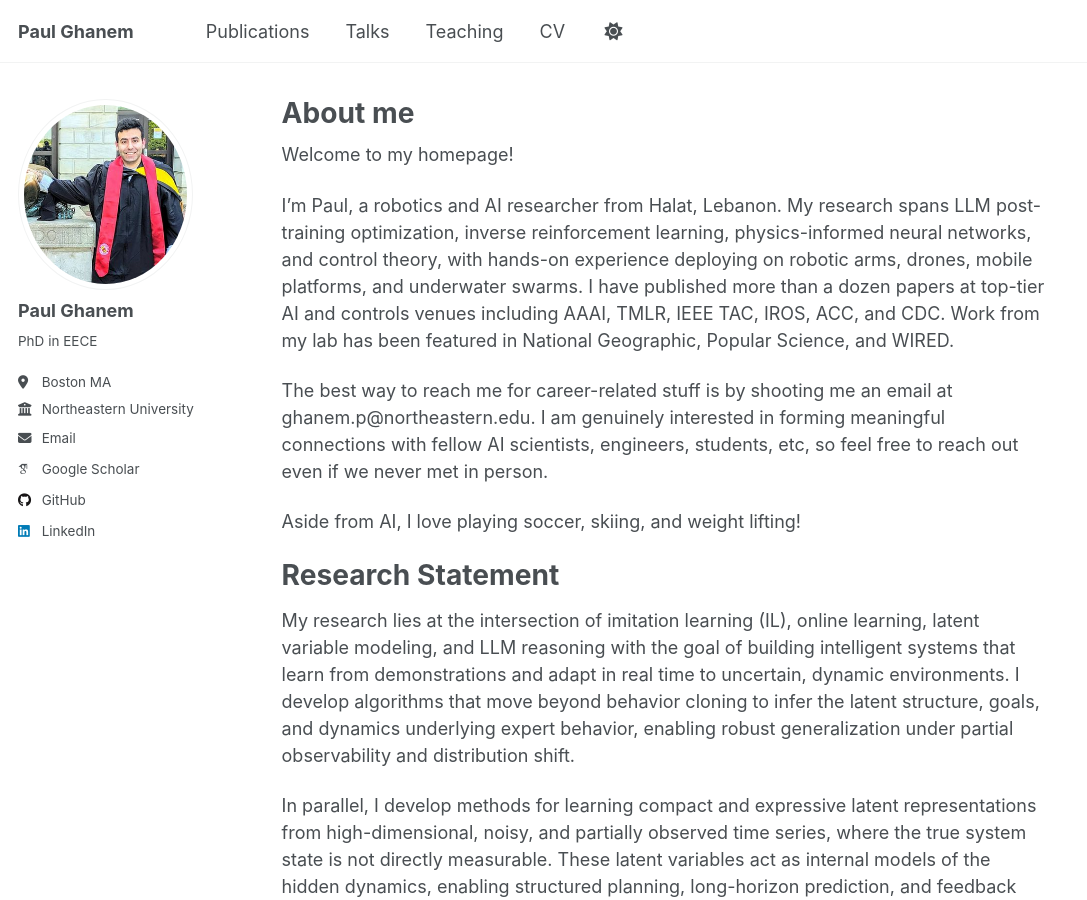
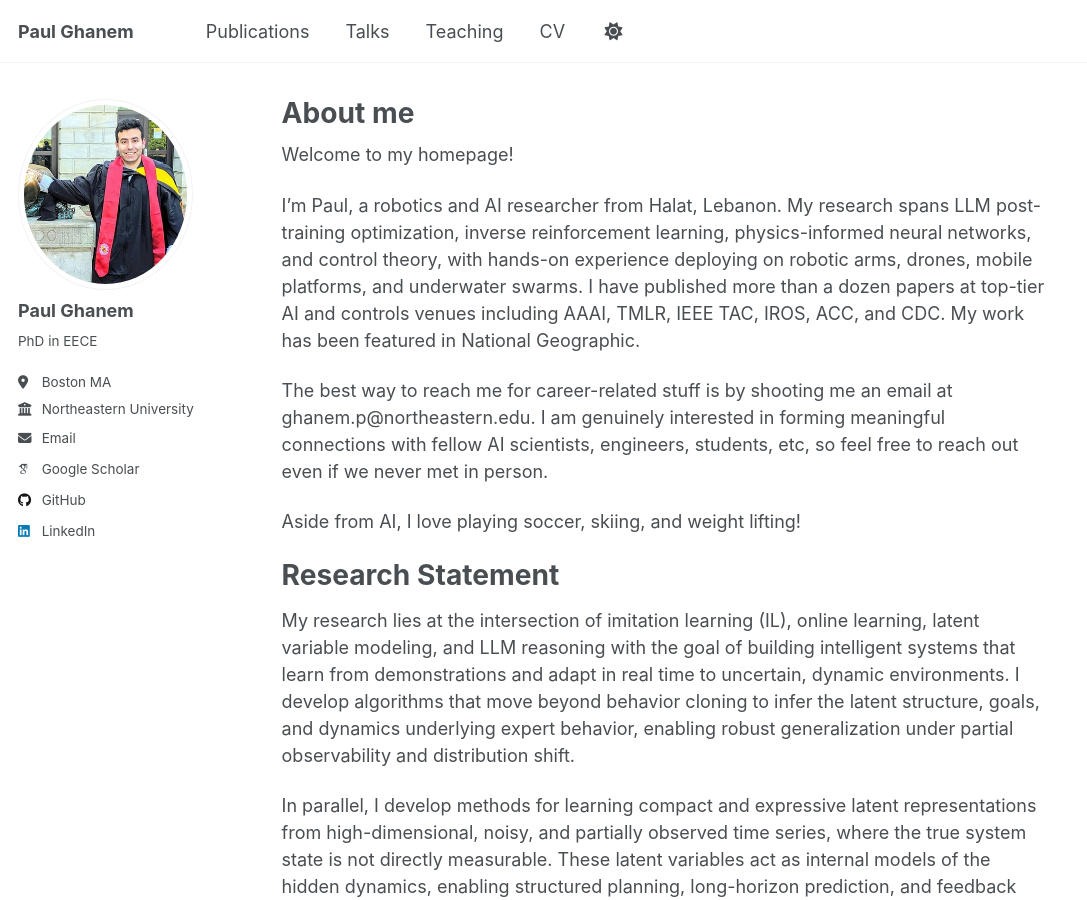
Before and after one commit to paulghanem/paulghanem.github.io, a Jekyll site: the page built from _pages/about.md, in a window 1280 px wide and 900 px high. Shown: the whole window, without its empty margins (0-1087 px from the left). Built offline with Jekyll 4.4.1, drawn with Linux system fonts in a browser that asks for light colours; some web fonts are replaced; some of the changed text lies outside the part shown.

Commit message:
media coverage

```diff
--- a/_pages/about.md
+++ b/_pages/about.md
@@ -8,7 +8,7 @@
 ---
 Welcome to my homepage!
 
-I'm Paul, a robotics and AI researcher from Halat, Lebanon. My research spans LLM post-training optimization, inverse reinforcement learning, physics-informed neural networks, and control theory, with hands-on experience deploying on robotic arms, drones, mobile platforms, and underwater swarms. I have published more than a dozen papers at top-tier AI and controls venues including AAAI, TMLR, IEEE TAC, IROS, ACC, and CDC. Work from my lab has been featured in National Geographic, Popular Science, and WIRED.
+I'm Paul, a robotics and AI researcher from Halat, Lebanon. My research spans LLM post-training optimization, inverse reinforcement learning, physics-informed neural networks, and control theory, with hands-on experience deploying on robotic arms, drones, mobile platforms, and underwater swarms. I have published more than a dozen papers at top-tier AI and controls venues including AAAI, TMLR, IEEE TAC, IROS, ACC, and CDC. My work has been featured in National Geographic.
 
 The best way to reach me for career-related stuff is by shooting me an email at ghanem.p@northeastern.edu. I am genuinely interested in forming meaningful connections with fellow AI scientists, engineers, students, etc, so feel free to reach out even if we never met in person.
 
@@ -28,13 +28,12 @@
 ======
 
 <div style="display: flex; gap: 20px; flex-wrap: wrap; margin-bottom: 20px;">
-  <iframe width="560" height="315" src="https://www.youtube.com/watch?v=44DsD1cOfZw" frameborder="0" allowfullscreen></iframe>
+  <iframe width="560" height="315" src="https://www.youtube.com/embed/44DsD1cOfZw" frameborder="0" allowfullscreen></iframe>
   <iframe width="560" height="315" src="https://www.youtube.com/embed/aLH9T5lhjLI" frameborder="0" allowfullscreen></iframe>
 </div>
 
 **In the Press:**
 - National Geographic — ["Bats Have Disease-Defying Superpowers. What If We Could Copy Them?"](https://www.nationalgeographic.com/animals/article/bats-evolution-research-diseases) (2024)
-- WIRED — ["Rovers Are So Yesterday. It's Time to Send a Snakebot to Space"](https://www.wired.com/story/rovers-are-so-yesterday-its-time-to-send-a-snakebot-to-space/) (2023)
 - National Geographic — ["'Snakes' on the Moon? These Helpers Could Soon Join Our Lunar Mission"](https://www.nationalgeographic.com/science/article/lunar-robot-snakes-explore-the-moon-nasa) (2022)
 
 
```
